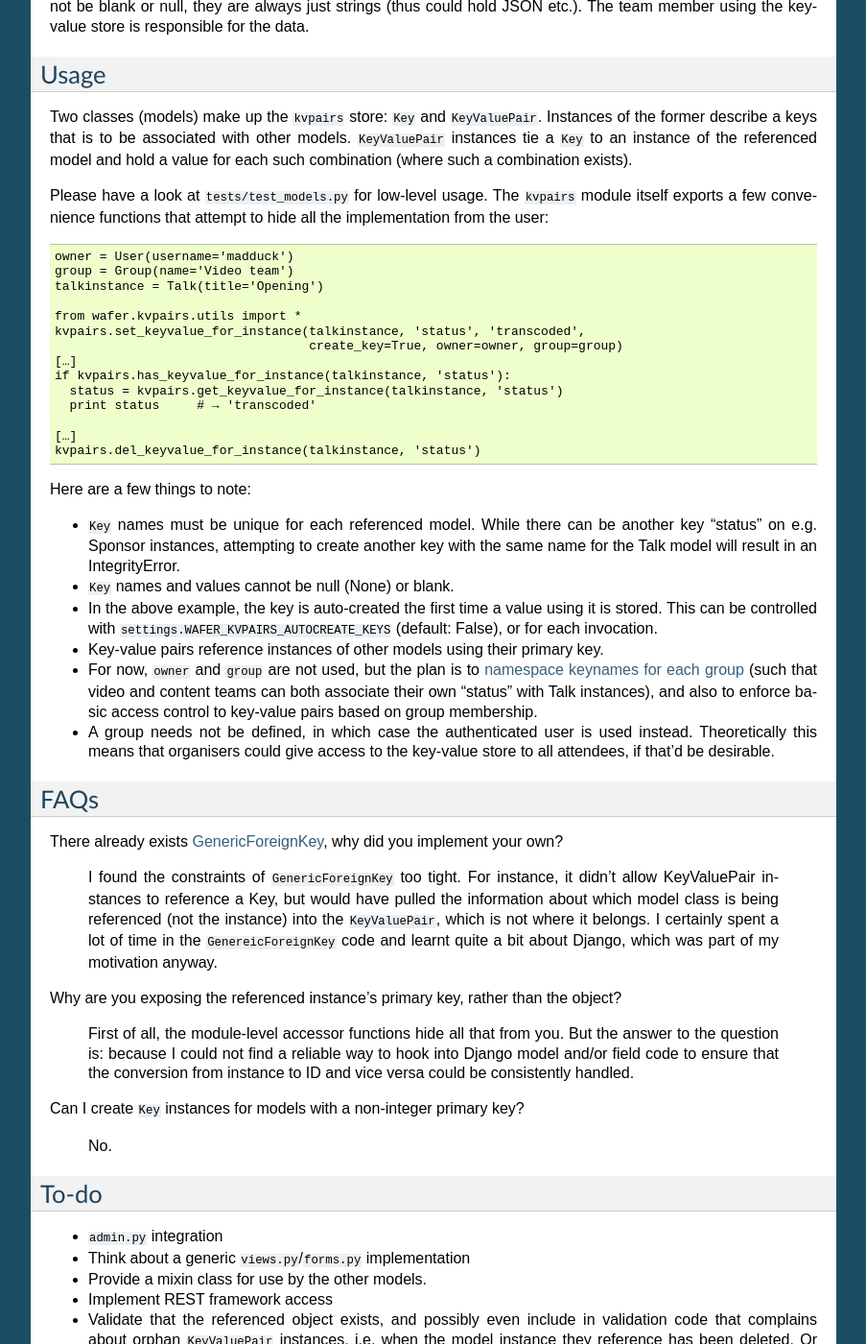
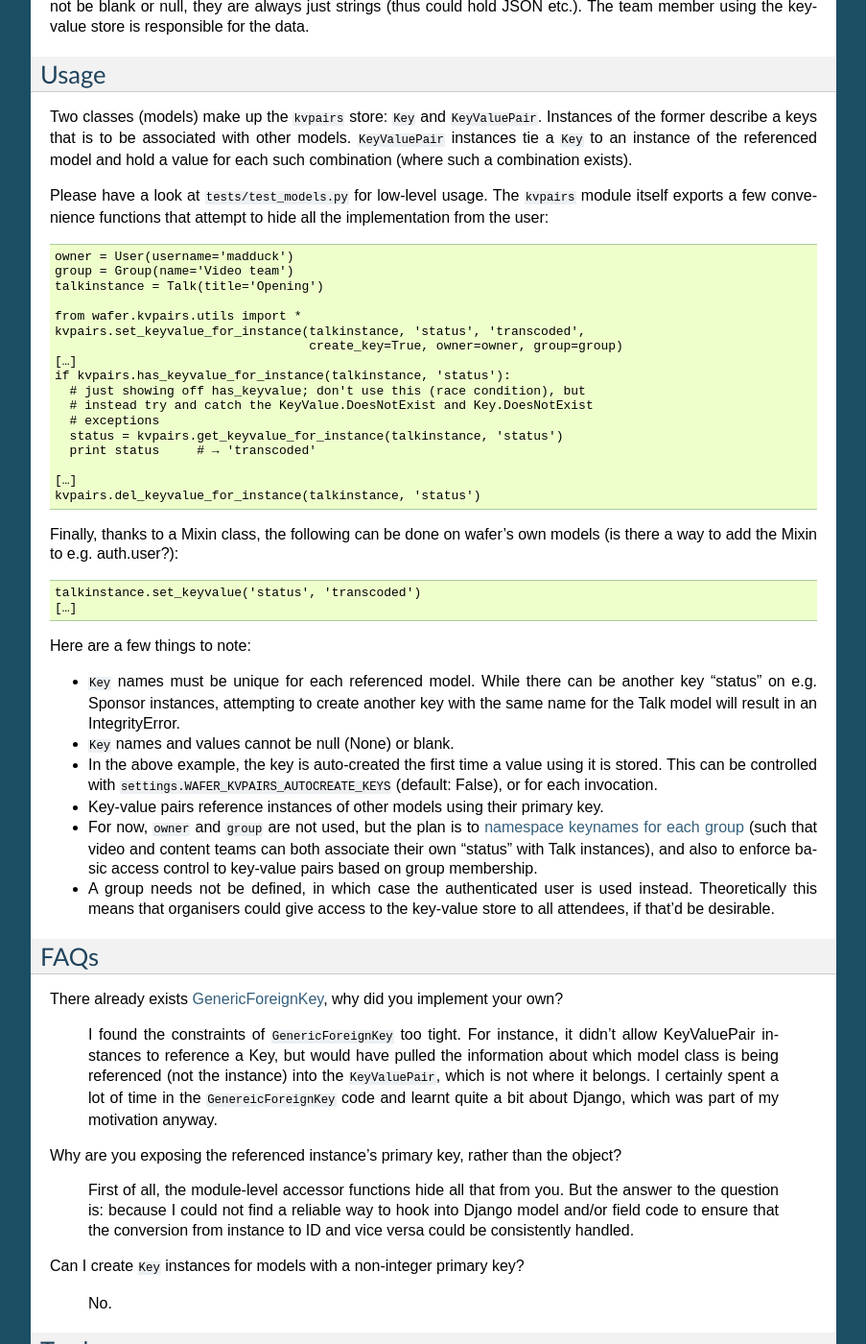
Before and after one commit to CTPUG/wafer, a Sphinx documentation site: the page built from docs/kvpairs.rst, in a window 1280 px wide and 1400 px high, scrolled down 394 px. Shown: the whole window at 96% size, without its empty margins (198-1101 px from the left). Built offline with Sphinx 7.4.7, drawn with Linux system fonts in a browser that asks for light colours; some of the changed text lies outside the part shown.

Commit message:
Docs update to reflect latest developments
Signed-off-by: martin f. krafft <madduck@madduck.net>

```diff
--- a/docs/kvpairs.rst
+++ b/docs/kvpairs.rst
@@ -46,11 +46,20 @@
                                     create_key=True, owner=owner, group=group)
   […]
   if kvpairs.has_keyvalue_for_instance(talkinstance, 'status'):
+    # just showing off has_keyvalue; don't use this (race condition), but
+    # instead try and catch the KeyValue.DoesNotExist and Key.DoesNotExist
+    # exceptions
     status = kvpairs.get_keyvalue_for_instance(talkinstance, 'status')
     print status     # → 'transcoded'
 
   […]
   kvpairs.del_keyvalue_for_instance(talkinstance, 'status')
+
+Finally, thanks to a Mixin class, the following can be done on wafer's own
+models (is there a way to add the Mixin to e.g. auth.user?)::
+
+  talkinstance.set_keyvalue('status', 'transcoded')
+  […]
 
 Here are a few things to note:
 
@@ -105,9 +114,7 @@
 To-do
 =====
 
-* ``admin.py`` integration
 * Think about a generic ``views.py``/``forms.py`` implementation
-* Provide a mixin class for use by the other models.
 * Implement REST framework access
 * Validate that the referenced object exists, and possibly even include in
   validation code that complains about orphan ``KeyValuePair`` instances, i.e.
@@ -119,6 +126,10 @@
   done somewhere else though (``admin.py``, ``views.py``, and the REST
   adapter) the model has no concept of an accessing user.
 * Cascade-deleting of keys
+* Can the mixin be added to non-wafer models, e.g. auth.User?
+* More dynamic way to manage which models are supported, or decide that this
+  limitation isn't actually needed.
+* Admin-class mixins to provide inline forms.
 
 .. _namespacing:
 
```
